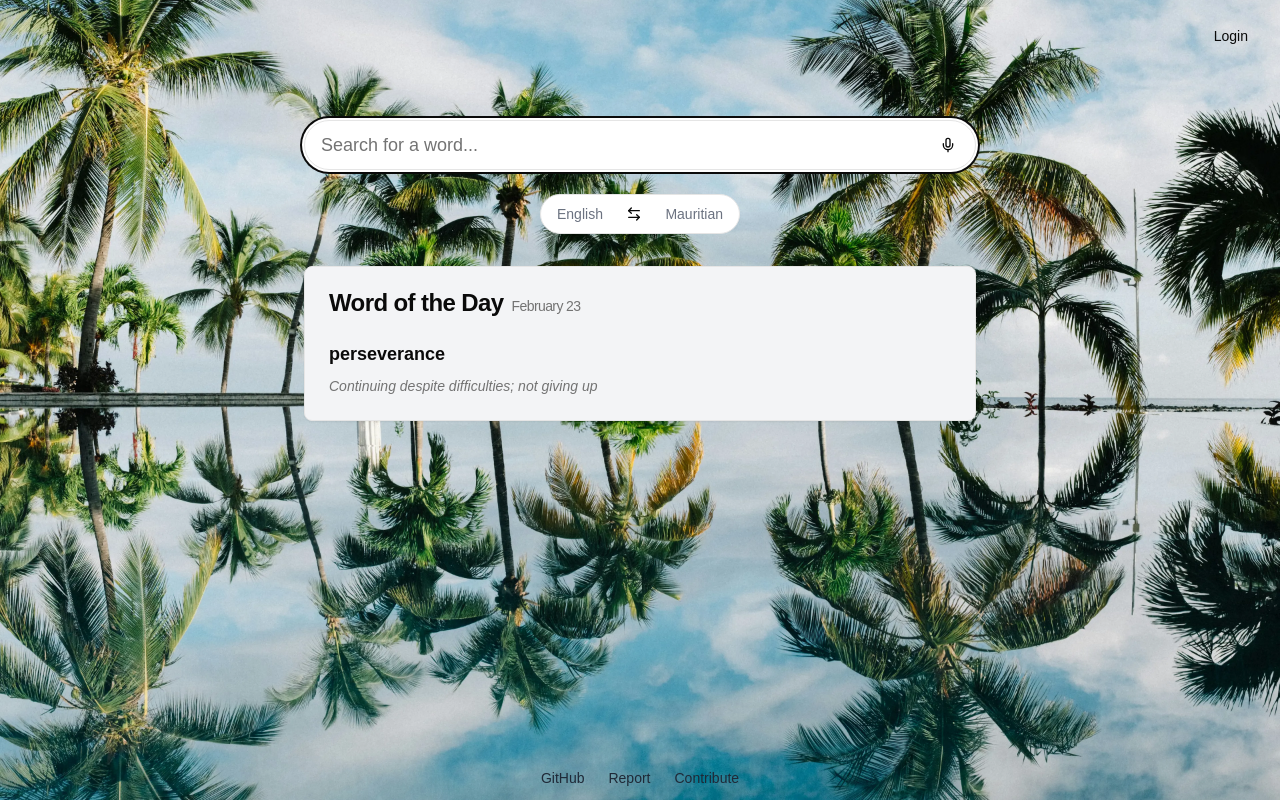
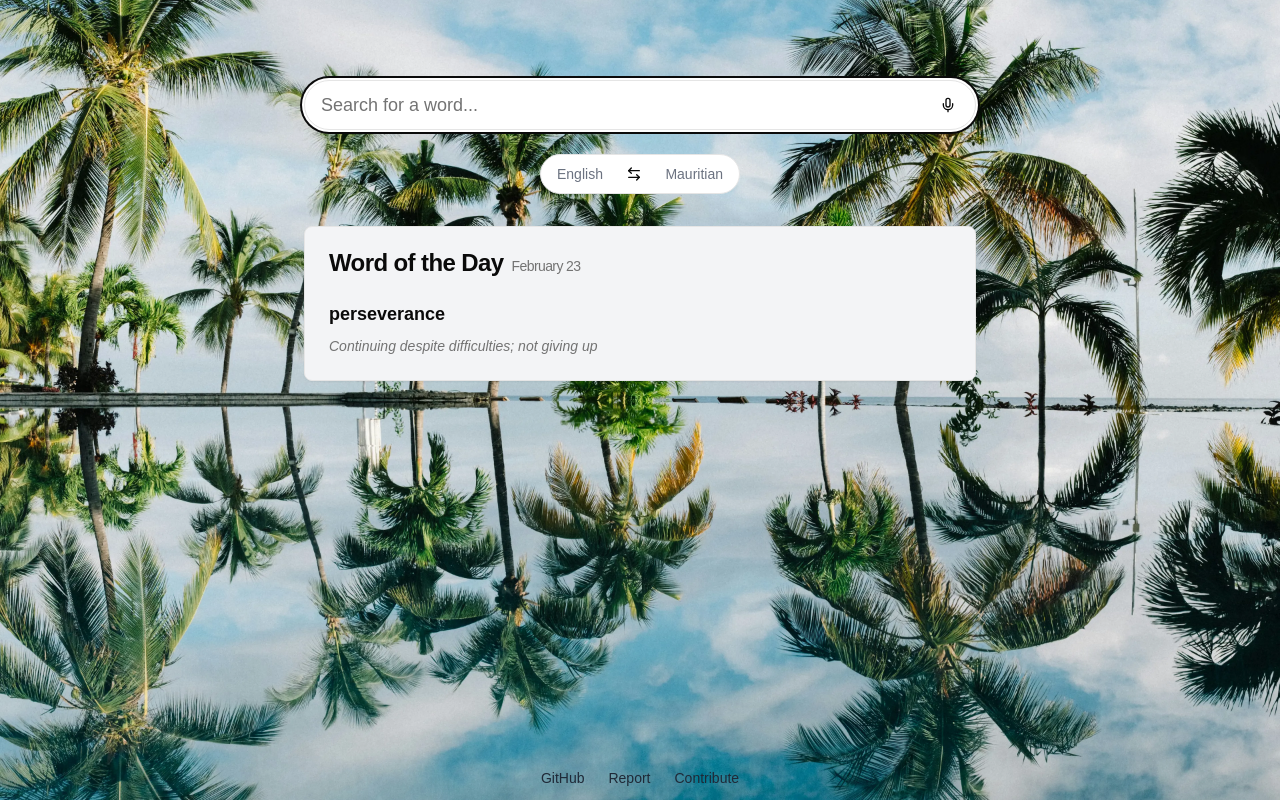
Before and after one commit to Pinka/dictionary, a Next.js app: page / in a window 1280 px wide. Built offline with nearby package versions, Linux system fonts and the light colour scheme; no server answers; the database is empty.

Commit message:
Remove login button and related import from Header component

```diff
--- a/components/Header.tsx
+++ b/components/Header.tsx
@@ -1,11 +1,11 @@
-import { Button } from "@/components/ui/button";
+// import { Button } from "@/components/ui/button";
 
 export function Header() {
   return (
     <header>
       <div className="container mx-auto px-4 py-4 flex justify-between items-center">
         <div></div>
-        <Button variant="ghost">Login</Button>
+        {/* <Button variant="ghost">Login</Button> */}
       </div>
     </header>
   );
```
